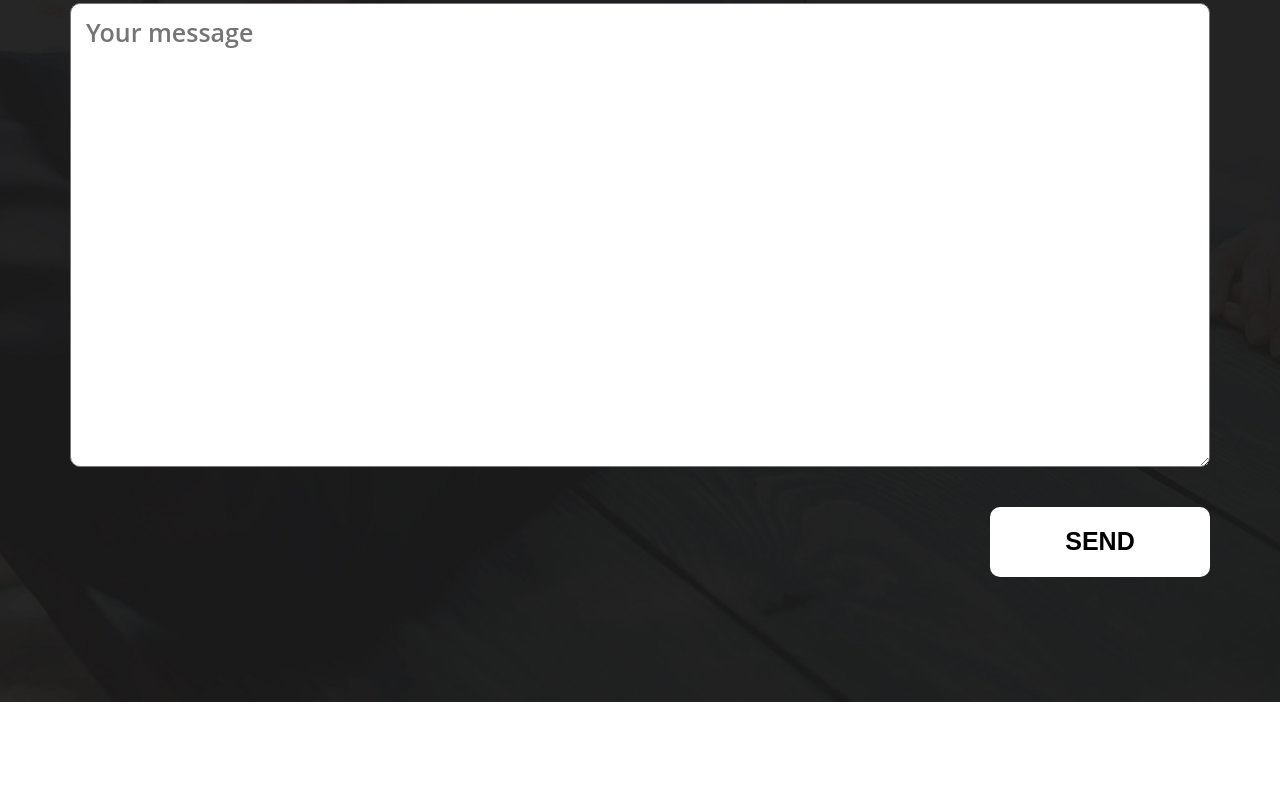
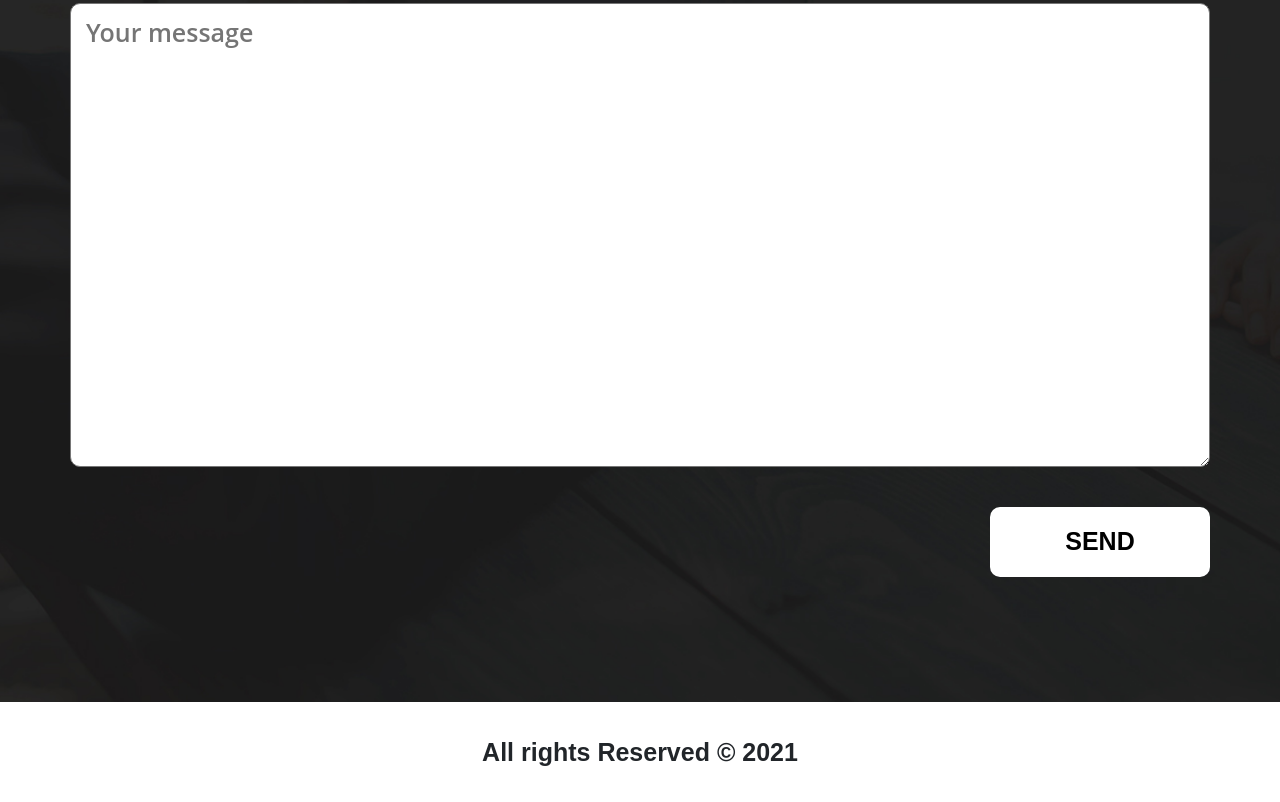
Before and after one commit to ScionRs/UniversalTemplate, a website: page src/index.html in a window 1280 px wide. Shown: the part 9481-10283 px from the top of the page. Before the commit the page ends 10183 px from the top, so only its background shows below. Drawn offline with Linux system fonts and the light colour scheme.

Commit message:
Added footer

```diff
--- a/src/index.html
+++ b/src/index.html
@@ -458,6 +458,10 @@
     </div>
 </section>
 
+<footer class="footer">
+    <h2 class="footer__title">
+        All rights Reserved © 2021</h2>
+</footer>
 <script src="js/jquery-3.6.0.min.js"></script>
 <script src="js/slick.min.js"></script>
 <script src="js/all.min.js"></script>
--- /dev/null
+++ b/src/sass/blocks/_footer.scss
@@ -0,0 +1,9 @@
+.footer{
+  padding: 32px 0 23px 0;
+  &__title{
+    font-family: "Robot - Bold",sans-serif;
+    font-weight: bold;
+    font-size: 25px;
+    text-align: center;
+  }
+}
--- a/src/sass/style.scss
+++ b/src/sass/style.scss
@@ -15,6 +15,7 @@
 @import "blocks/members";
 @import "blocks/block";
 @import "blocks/contact";
+@import "blocks/footer";
 @import "blocks/media";
 .container {
   max-width: 1170px;
```
Also changed, not shown: dist/css/style.min.css, dist/index.html, src/css/style.min.css.
